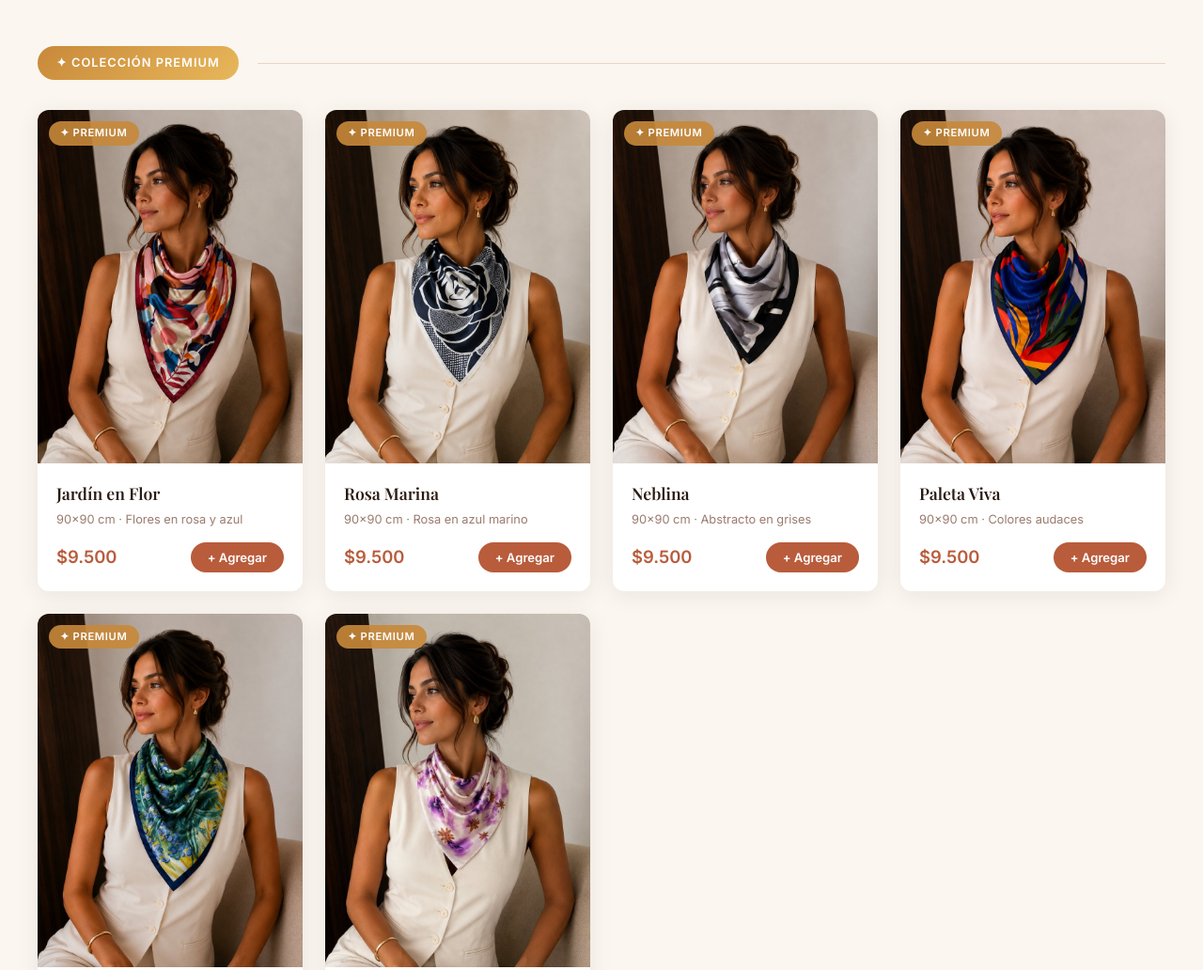
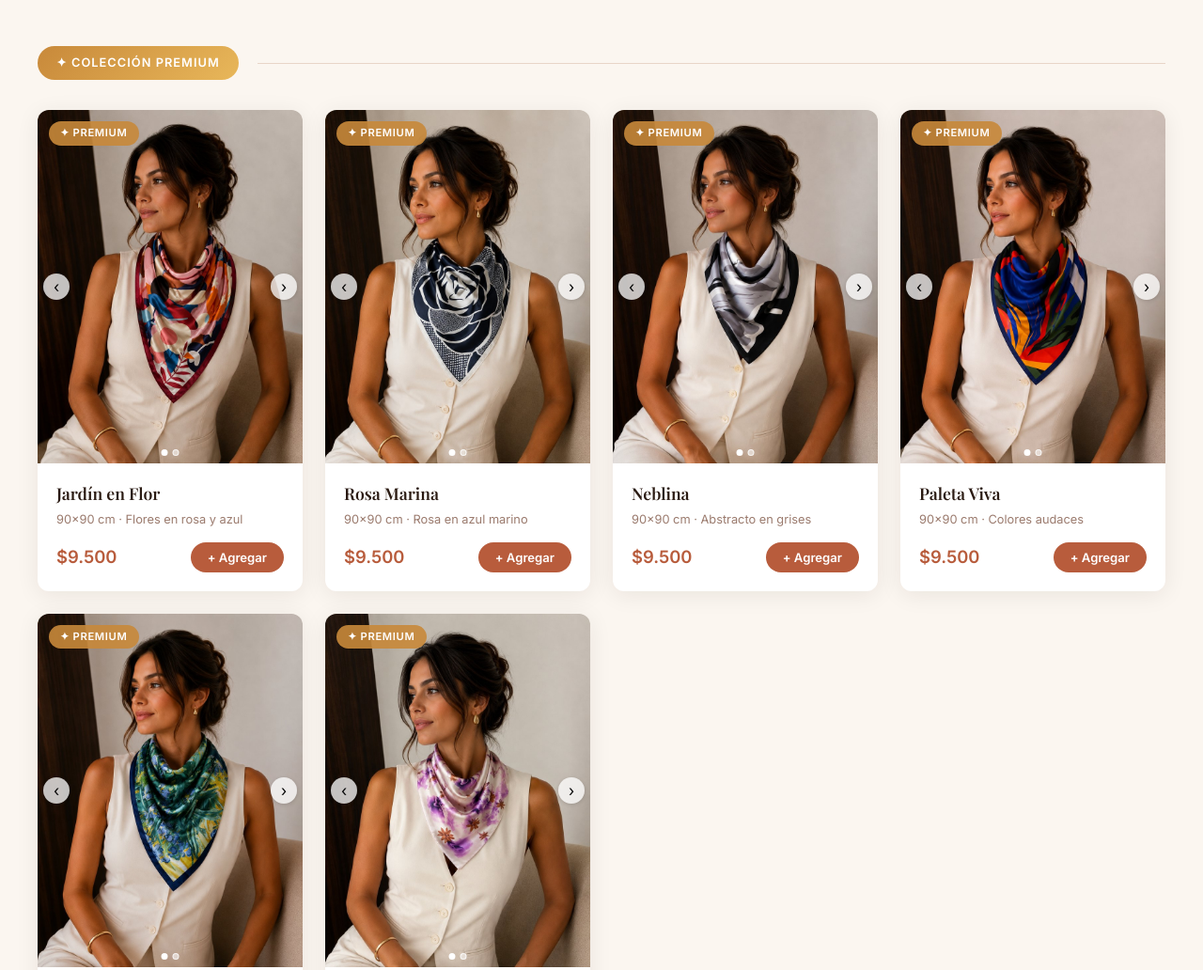
Before and after one commit to catybarrios-cloud/tienda-panuelos, a plain HTML site: page index.html in a window 1280 px wide. Shown: the part 885-1917 px from the top of the page at 94% size. Drawn offline with nearby package versions, Linux system fonts and the light colour scheme; a web font is replaced by a local one.

Commit message:
Add files via upload

```diff
--- a/index.html
+++ b/index.html
@@ -1162,12 +1162,12 @@
    */
   const PRODUCTS = [
     // Colección Premium (modelos 1–6) — 90x90 cm
-    { id: 1,  collection: 'premium', name: 'Jardín en Flor', desc: '90×90 cm · Flores en rosa y azul', price: 9500, image: 'imagenes/modelo1.jpg',  emoji: '🌸' },
-    { id: 2,  collection: 'premium', name: 'Rosa Marina',   desc: '90×90 cm · Rosa en azul marino',   price: 9500, image: 'imagenes/modelo2.jpg',  emoji: '🌹' },
-    { id: 3,  collection: 'premium', name: 'Neblina',       desc: '90×90 cm · Abstracto en grises',   price: 9500, image: 'imagenes/modelo3.jpg',  emoji: '🖤' },
-    { id: 4,  collection: 'premium', name: 'Paleta Viva',   desc: '90×90 cm · Colores audaces',       price: 9500, image: 'imagenes/modelo4.jpg',  emoji: '🎨' },
-    { id: 5,  collection: 'premium', name: 'Impresionismo',     desc: '90×90 cm · Tropical verde y azul', price: 9500, image: 'imagenes/modelo5.jpg',  emoji: '🌿' },
-    { id: 6,  collection: 'premium', name: 'Bloom',         desc: '90×90 cm · Flores pop modernas',   price: 9500, image: 'imagenes/modelo6.jpg',  emoji: '✨' },
+    { id: 1,  collection: 'premium', name: 'Jardín en Flor', desc: '90×90 cm · Flores en rosa y azul', price: 9500, image: 'imagenes/modelo1.jpg', image2: 'imagenes/modelo1_2.jpg', emoji: '🌸' },
+    { id: 2,  collection: 'premium', name: 'Rosa Marina',   desc: '90×90 cm · Rosa en azul marino',   price: 9500, image: 'imagenes/modelo2.jpg', image2: 'imagenes/modelo2_2.jpg', emoji: '🌹' },
+    { id: 3,  collection: 'premium', name: 'Neblina',       desc: '90×90 cm · Abstracto en grises',   price: 9500, image: 'imagenes/modelo3.jpg', image2: 'imagenes/modelo3_2.jpg', emoji: '🖤' },
+    { id: 4,  collection: 'premium', name: 'Paleta Viva',   desc: '90×90 cm · Colores audaces',       price: 9500, image: 'imagenes/modelo4.jpg', image2: 'imagenes/modelo4_2.jpg', emoji: '🎨' },
+    { id: 5,  collection: 'premium', name: 'Impresionismo', desc: '90×90 cm · Tropical verde y azul', price: 9500, image: 'imagenes/modelo5.jpg', image2: 'imagenes/modelo5_2.jpg', emoji: '🌿' },
+    { id: 6,  collection: 'premium', name: 'Bloom',         desc: '90×90 cm · Flores pop modernas',   price: 9500, image: 'imagenes/modelo6.jpg', image2: 'imagenes/modelo6_2.jpg', emoji: '✨' },
     // Colección Clásica (modelos 7–12) — 65x65 cm
     { id: 7,  collection: 'clasica', name: 'Acuarela',      desc: '65×65 cm · Acuarela pastel',       price: 7500, image: 'imagenes/modelo7.jpg',  emoji: '🎨' },
     { id: 8,  collection: 'clasica', name: 'Leopardo',      desc: '65×65 cm · Animal print leopardo', price: 7500, image: 'imagenes/modelo8.jpg',  emoji: '🐆' },
@@ -1237,7 +1237,7 @@
                      ontouchstart="this.dataset.sx=event.touches[0].clientX"
                      ontouchend="(function(el,id){var dx=+el.dataset.sx-event.changedTouches[0].clientX;if(Math.abs(dx)>40)goSlide(id,dx>0?1:-1,true)})(this,${p.id})">
                    <div class="carousel-track" id="track-${p.id}">
-                     <img src="${p.image}" alt="${p.name}" loading="lazy" class="acc" />
+                     <img src="${p.image}" alt="${p.name}" loading="lazy"${col === 'accesorios' ? ' class="acc"' : ''} />
                      <img src="${p.image2}" alt="${p.name} modelo" loading="lazy" />
                    </div>
                    <button class="carousel-arrow carousel-prev" onclick="event.stopPropagation();goSlide(${p.id},-1,true)">&#8249;</button>
```
